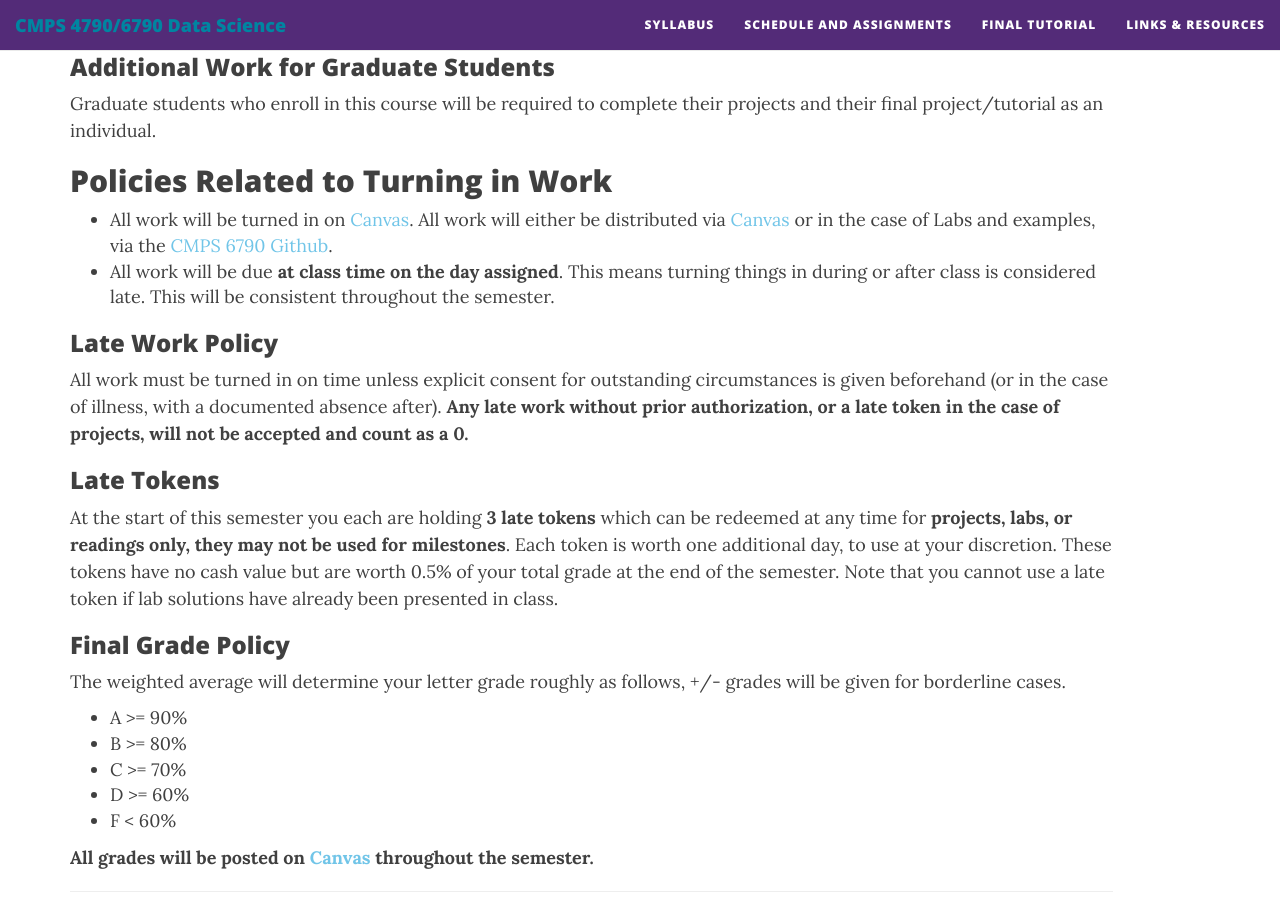
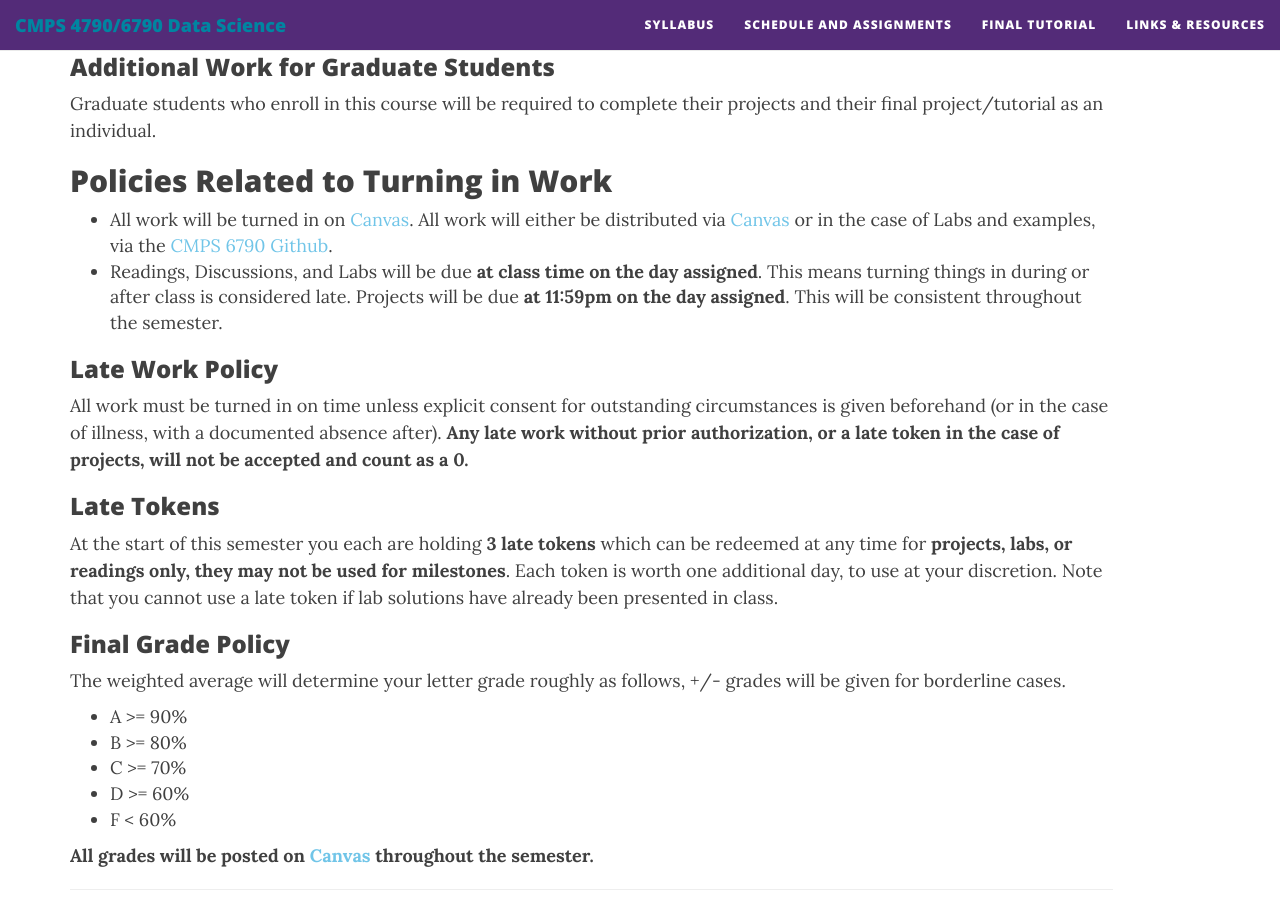
Before and after one commit to nmattei/cmps6790, a Jekyll site: the page built from syllabus.md, in a window 1280 px wide and 900 px high, scrolled down 5769 px. Built offline with Jekyll 4.4.1, drawn with Linux system fonts in a browser that asks for light colours; nearby versions of some CDN libraries; some of the changed text lies outside the part shown.

Commit message:
syllabus updates

```diff
--- a/syllabus.md
+++ b/syllabus.md
@@ -153,13 +153,13 @@ Graduate students who enroll in this course will be required to complete their p
 
 ## Policies Related to Turning in Work
 * All work will be turned in on [Canvas](https://tulane.instructure.com/).  All work will either be distributed via [Canvas](https://tulane.instructure.com/) or in the case of Labs and examples, via the [CMPS 6790 Github](https://github.com/nmattei/cmps6790).
-* All work will be due **at class time on the day assigned**.  This means turning things in during or after class is considered late.  This will be consistent throughout the semester.
+* Readings, Discussions, and Labs will be due **at class time on the day assigned**.  This means turning things in during or after class is considered late. Projects will be due **at 11:59pm on the day assigned**. This will be consistent throughout the semester.
 
 ### Late Work Policy
 All work must be turned in on time unless explicit consent for outstanding circumstances is given beforehand (or in the case of illness, with a documented absence after).  **Any late work without prior authorization, or a late token in the case of projects, will not be accepted and count as a 0.**
 
 ### Late Tokens
-At the start of this semester you each are holding **3 late tokens** which can be redeemed at any time for **projects, labs, or readings only, they may not be used for milestones**.  Each token is worth one additional day, to use at your discretion.  These tokens have no cash value but are worth 0.5% of your total grade at the end of the semester.  Note that you cannot use a late token if lab solutions have already been presented in class.
+At the start of this semester you each are holding **3 late tokens** which can be redeemed at any time for **projects, labs, or readings only, they may not be used for milestones**.  Each token is worth one additional day, to use at your discretion.   Note that you cannot use a late token if lab solutions have already been presented in class.
 
 ### Final Grade Policy
 The weighted average will determine your letter grade roughly as follows, +/- grades will be given for borderline cases.
```
Also changed, not shown: other parts of syllabus.md (+1 -1 lines).
